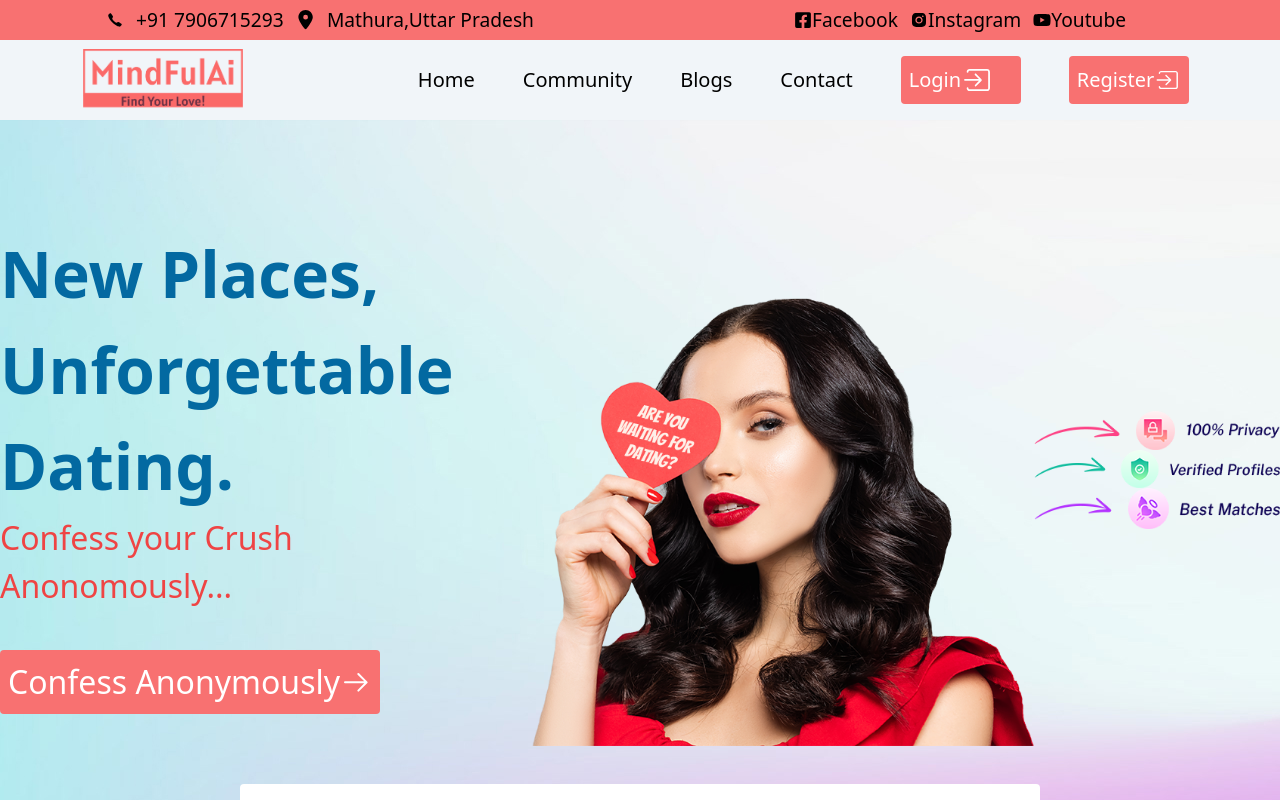
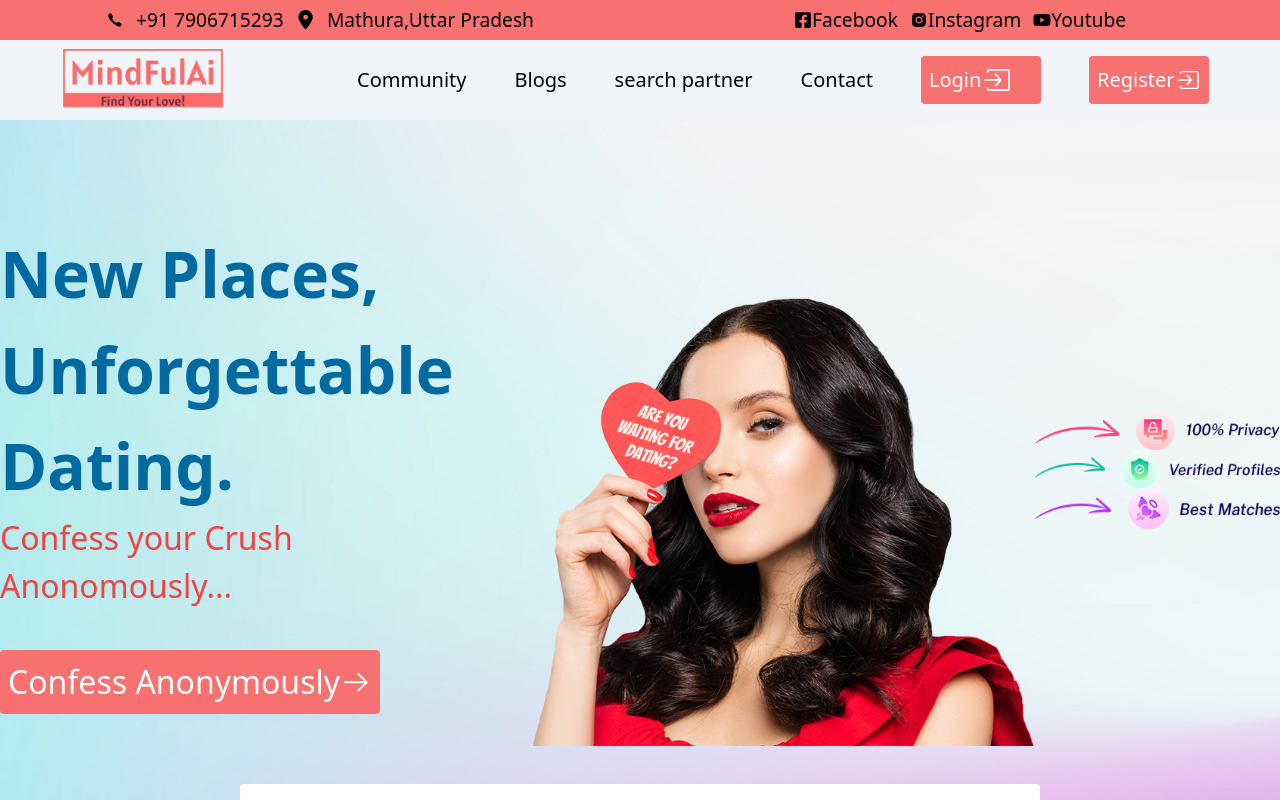
Before and after one commit to nandeeshbajpayee/MindFulDate, a React (Vite) app in the folder client/: page / in a window 1280 px wide. Shown: the top 800 px of the page. Built offline with nearby package versions, Linux system fonts and the light colour scheme.

Commit message:
Starting

```diff
--- a/client/src/components/NavBar/NavBar.jsx
+++ b/client/src/components/NavBar/NavBar.jsx
@@ -46,24 +46,27 @@ const NavBar = () => {
 
   return (
     <div
-      className={`navbar-container h-20 w-[400px] sm:w-full bg-slate-100 flex justify-around items-center fixed z-50 ${
-        isCollapsed ? "top-0" : "top-10"
-      }`}
+      className={`navbar-container h-20 w-[400px] sm:w-full bg-slate-100 flex justify-around items-center fixed z-50 ${isCollapsed ? "top-0" : "top-10"
+        }`}
       style={{ transition: "top 0.3s ease-in-out" }}
     >
+      {/* Add this clikable at below tag  */}
       <div className="logo">
-        <img src={Logo} alt="MindFulAi" className="w-40 h-15" />
+        <a href="#home"> <img src={Logo} alt="MindFulAi" className="w-40 h-15" /></a>
       </div>
       <div className="menus flex gap-2 items-center">
         <ul className="flex gap-12 text-xl items-center p-2 cursor-pointer">
-          <li>
+          {/* <li>
             <Link to="/">Home</Link>
-          </li>
+          </li> */}
           <li>
             <Link to="/community">Community</Link>
           </li>
           <li>
             <Link to="/blogs">Blogs</Link>
+          </li>
+          <li>
+            <Link to="/users">search partner</Link>
           </li>
           <li>
             <Link to="/contact">Contact</Link>
@@ -85,10 +88,10 @@ const NavBar = () => {
                 </button>
               </Link>
               <Link to="/auth/register">
-                  <button className="flex items-center bg-red-400 p-2 rounded text-white cursor-pointer w-[120px]">
-                    Register
-                    <IoIosLogIn className="size-8" />
-                  </button>
+                <button className="flex items-center bg-red-400 p-2 rounded text-white cursor-pointer w-[120px]">
+                  Register
+                  <IoIosLogIn className="size-8" />
+                </button>
               </Link>
             </>
 
--- a/client/src/components/Section1/Section1.jsx
+++ b/client/src/components/Section1/Section1.jsx
@@ -5,7 +5,7 @@ import privacy from "./privacy.png";
 import verified from "./verified.png";
 import bestmatches from "./best-matches.png";
 import { GoArrowRight } from "react-icons/go";
-import {Link} from 'react-router-dom';
+import { Link } from 'react-router-dom';
 import "./section1.css";
 const Section1 = () => {
   return (
@@ -13,7 +13,7 @@ const Section1 = () => {
       className="section1 w-full h-[700px] mt-20 flex justify-around items-center"
       style={{ backgroundImage: `url(${section1Bg})` }}
     >
-      <div className="section1-content">
+      <div className="section1-content" id="home">
         <h1 className="text-[4rem] font-bold text-sky-700">
           New Places,
           <br /> Unforgettable Dating.
@@ -22,12 +22,12 @@ const Section1 = () => {
           Confess your Crush Anonomously...
         </h2>
         <button className="flex items-center text-[2rem] bg-red-400 text-white rounded p-2 mt-[40px]">
-         <Link to='/confess'>Confess Anonymously</Link>
+          <Link to='/confess'>Confess Anonymously</Link>
           <GoArrowRight />
         </button>
       </div>
       <div className="ladki mt-[6.5rem]">
-        <img src={Ladki} alt="" srcset=""  className="hidden sm:block"/>
+        <img src={Ladki} alt="" srcset="" className="hidden sm:block" />
       </div>
       <div className="section1-props ">
         <img src={privacy} alt="" srcset="" />
```
Also changed, not shown: 1 other file (tests, documents, lock files or other folders).
